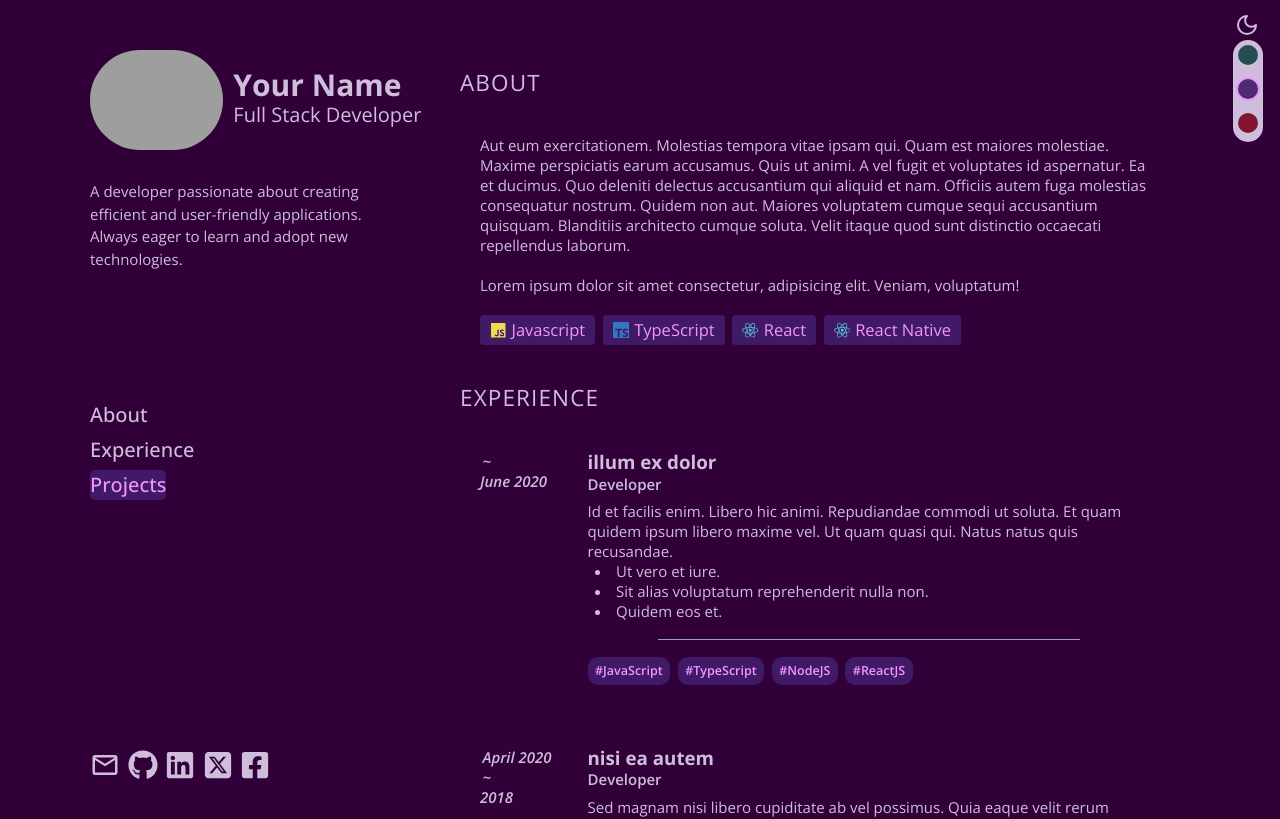
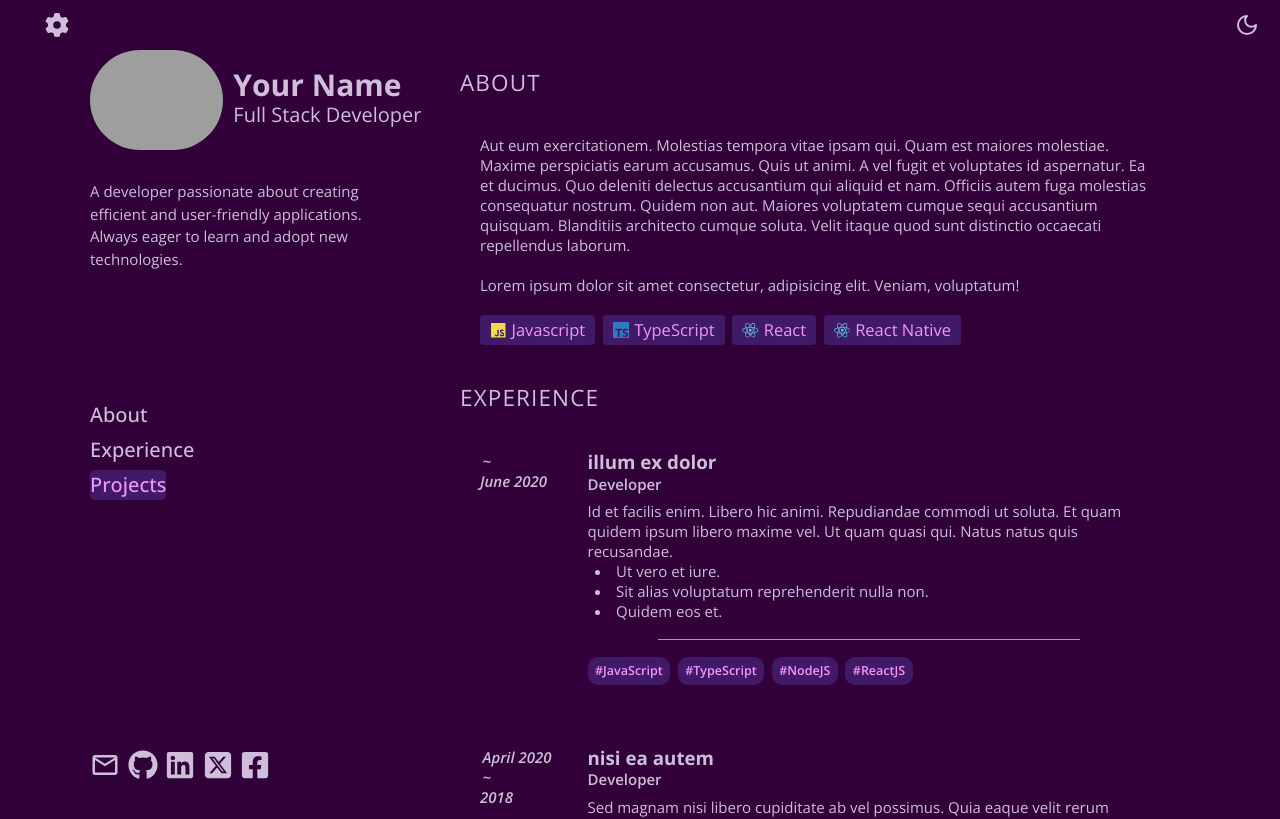
Before and after one commit to rPhase/react-portfolio, a React (Vite) app: page / in a window 1280 px wide. Shown: the top 819 px of the page. Built offline with nearby package versions, Linux system fonts and the light colour scheme; grey boxes are pictures that could not be loaded.

Commit message:
hide/show selector

```diff
--- a/src/components/UI/ThemeSelector.tsx
+++ b/src/components/UI/ThemeSelector.tsx
@@ -1,12 +1,29 @@
 import { themes } from '@/data/config-data';
+import { useState } from 'react';
+import { FaGear } from 'react-icons/fa6';
 interface Props {
   currentTheme: string;
   setTheme: React.Dispatch<React.SetStateAction<string>>;
   isDarkMode: boolean;
 }
 const ThemeSelector = ({ currentTheme, setTheme, isDarkMode }: Props) => {
+  const [visible, setIsVisible] = useState(false);
+  const animateClasses = `transition-all duration-300 ease-in-out ${
+    visible
+      ? 'opacity-100 translate-y-0'
+      : 'opacity-0 -translate-y-full invisible'
+  }`;
   return (
-    <ul className="fixed left-20 top-4 z-50 flex flex-wrap gap-x-4 rounded-full bg-tBase p-2 lg:left-auto lg:right-7 lg:top-16 lg:flex-col lg:gap-y-4">
+    <>
+      <button
+        className="fixed left-16 top-3 z-50 p-2"
+        onClick={() => setIsVisible((prev) => !prev)}
+      >
+        <FaGear size={24} />
+      </button>
+      <ul
+        className={`fixed left-4 top-20 z-50 flex flex-wrap gap-x-4 rounded-full bg-tBase p-2 lg:left-[4.2rem] lg:top-16 lg:flex-col lg:gap-y-4 ${animateClasses}`}
+      >
         {themes.map((theme) => (
           <li
             key={theme}
@@ -20,6 +37,7 @@ const ThemeSelector = ({ currentTheme, setTheme, isDarkMode }: Props) => {
           </li>
         ))}
       </ul>
+    </>
   );
 };
 export default ThemeSelector;
```
Lines whose indentation alone changed are shown as unchanged.
